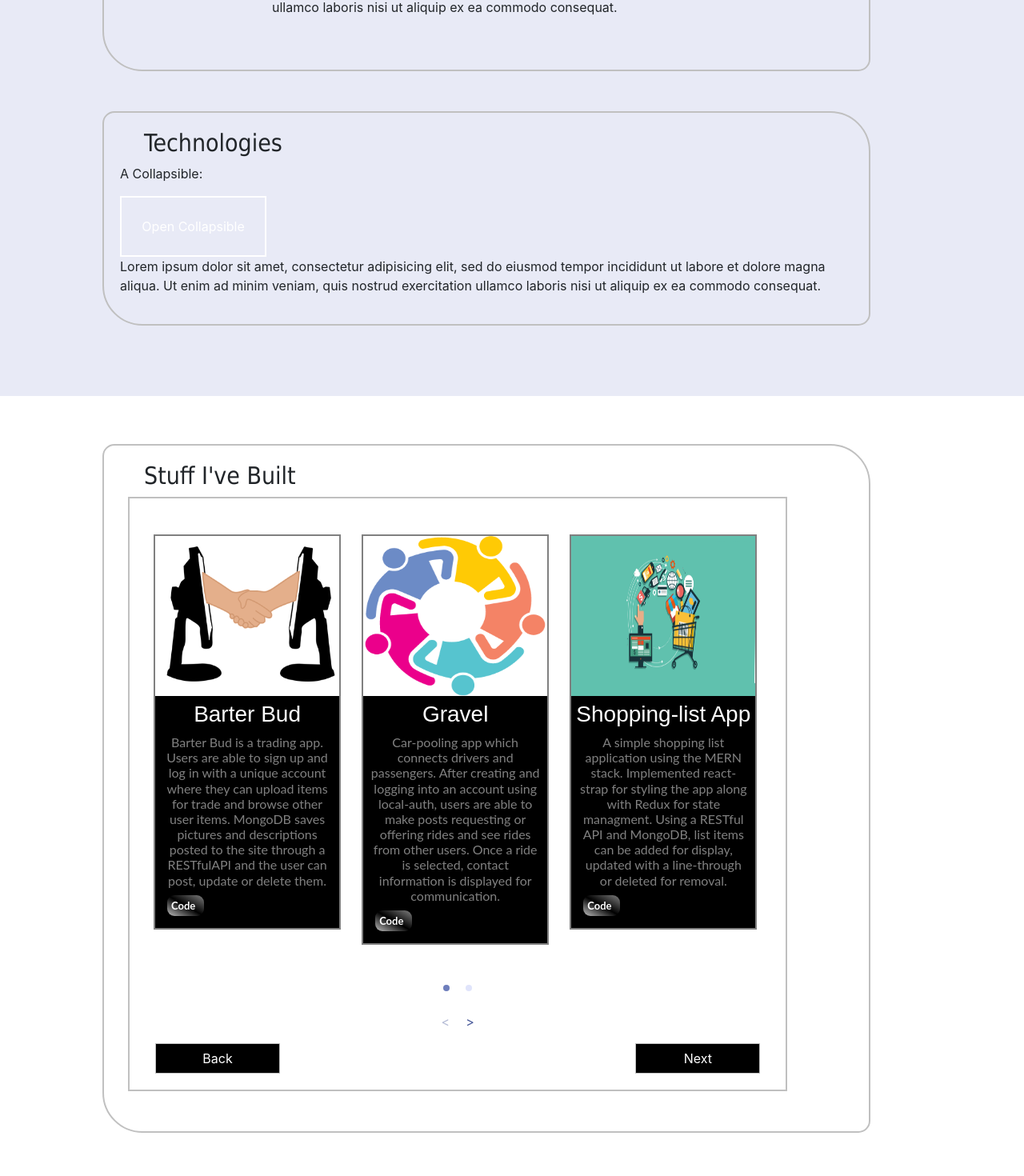
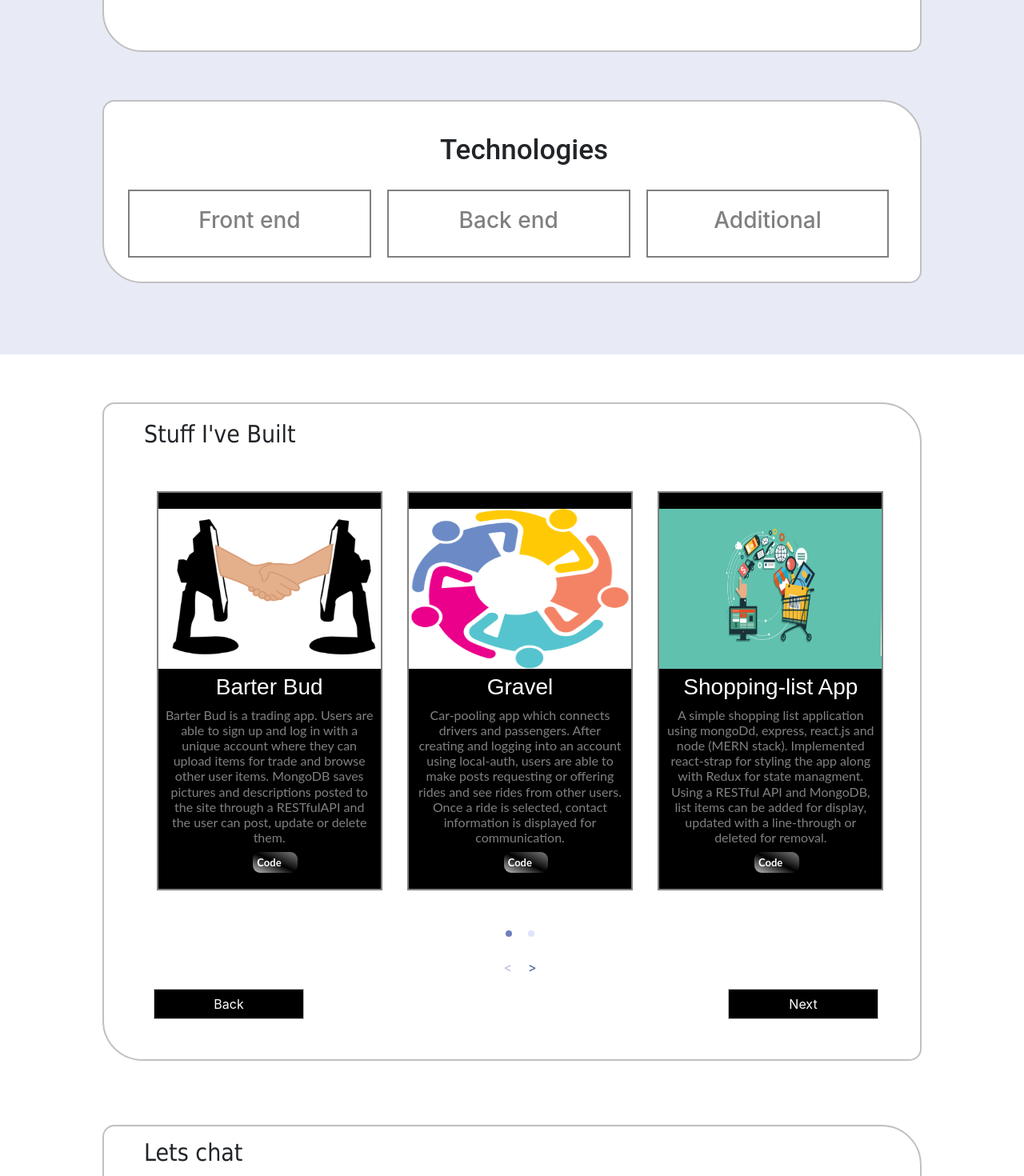
Before and after one commit to caseycling/portfolio, a React (Create React App) app in the folder client/: page / in a window 1280 px wide. Shown: the part 1099-2569 px from the top of the page at 80% size. Built offline with nearby package versions, Linux system fonts and the light colour scheme; a web font is replaced by a local one.

Commit message:
Initial technologies section

```diff
--- a/client/src/components/Carousel/Carousel.js
+++ b/client/src/components/Carousel/Carousel.js
@@ -31,27 +31,27 @@ class Gallery extends React.Component {
       projectHref: 'https://caseyclingaman.herokuapp.com/',
       codeHref: 'https://github.com/caseycling/MERN-stack',
       image: shopping,
-      description: 'A simple shopping list application using the MERN stack. Implemented react-strap for styling the app along with Redux for state managment. Using a RESTful API and MongoDB, list items can be added for display, updated with a line-through or deleted for removal.'
+      description: 'A simple shopping list application using mongoDd, express, react.js and node (MERN stack). Implemented react-strap for styling the app along with Redux for state managment. Using a RESTful API and MongoDB, list items can be added for display, updated with a line-through or deleted for removal.'
     },
     {
       title: 'Recipe Generator',
       projectHref: 'https://caseycling.github.io/recipeApp/',
       codeHref: 'https://github.com/caseycling/recipeApp/',
       image: recipe,
-      description: 'App for finding recipes. Upon entering an ingredient in the search bar, the Edmam API is queried for recipes relative to the search term. The resulting JSON response object is then passed in as props to the recipe component which then displays  the top ten resulting recipes.',
+      description: 'App for finding recipes using a RESTful API. Upon entering an ingredient in the search bar, the Edmam API is queried for recipes relative to the search term. The resulting JSON response object is then passed in as props to the recipe component which then displays  the top ten resulting recipes.',
     },
     {
       title: 'Weather App',
       projectHref: 'https://caseycling.github.io/weather-app/',
       codeHref: 'https://github.com/caseycling/weather-app/',
       image: weather,
-      description: 'Single-page application built with React for searching the weather using RESTful API. After searching for a city, a request is sent to OpenWeatherMap and the resulting date and weather is displayed with background dynamically changing dependent on the weather.',
+      description: 'Single-page application built with a React.js frontend for searching the weather. After entering in a city, a request is sent to OpenWeatherMap using HTTP protocol and the resulting date and weather is displayed with background dynamically changing dependent on the weather.',
     },
   ]
 
   state = {
     galleryItems: this.items.map((i) =>
-      <div className="individualContainer" style={{ background: "black", width: "90%" }} id={i.image}>
+      <div className="individualContainer" style={{ background: "black", width: "90%", height: "100%" }} id={i.image}>
         <a href={i.projectHref} target={"_blank"}>
           <img id="projectImage" src={i.image} alt="Project" />
         </a>
@@ -95,7 +95,7 @@ class Gallery extends React.Component {
         <nav>{this.items.map(this.thumbItem)}</nav>
         <div  >
           <button id="carousel-btn" style={{ float: "left", marginLeft: "12px" }} onClick={() => this.Carousel.slidePrev()}> Back </button>
-          <button id="carousel-btn" style={{ float: "right", marginRight: "12px" }} onClick={() => this.Carousel.slideNext()}> Next </button>
+          <button id="carousel-btn" style={{ float: "right", marginRight: "22px" }} onClick={() => this.Carousel.slideNext()}> Next </button>
         </div>
       </div>
     )
--- a/client/src/components/Contact/Contact.css
+++ b/client/src/components/Contact/Contact.css
@@ -1,6 +1,6 @@
 
 .contactContainer {
-    width: 70%;
+    width: 80%;
     margin: 80px;
     margin-left: 10%;
     /* margin-right: 5%; */
--- a/client/src/components/Navbar/Navbar.css
+++ b/client/src/components/Navbar/Navbar.css
@@ -1,6 +1,7 @@
 .navBar {
   position: fixed;
   top: 0;
+  height: 7%;
   width: 100%;
   z-index: 100;
   border-bottom: 1px solid white;
--- a/client/src/components/Projects/Projects.css
+++ b/client/src/components/Projects/Projects.css
@@ -2,8 +2,9 @@
 /* Projects page section */
 .projectsContainer  {
     margin-left: 10%;
-    width: 75%;
+    width: 80%;
     padding: 20px;
+    padding-bottom: 0px;
     border: solid 2px silver;
     border-radius: 15px 50px;
 
@@ -16,7 +17,7 @@
       margin: 10px;
       height: 100%;
       width: 90%;
-      padding-bottom: 15px;
+      padding-bottom: 20px;
 
       border: solid 2px grey;
       color: grey;
--- a/client/src/components/Projects/Projects.js
+++ b/client/src/components/Projects/Projects.js
@@ -7,14 +7,14 @@ const Projects = () => {
 
     render()
     return (
-        <div className="projectsContainer" id="projects" style={{ paddingBottom: "40px" }}>
-            <h3 style={ HeaderStyle }>Stuff I've Built</h3>
-            <div className="individualContainer" style={ CarouselStyle }>
-                <CarouselTest
-                    autoplay={true}
-                />
+            <div className="projectsContainer" id="projects" style={{ paddingBottom: "20px" }}>
+                <h3 style={HeaderStyle}>Stuff I've Built</h3>
+                <div className="individualContainer" style={CarouselStyle}>
+                    <CarouselTest
+                        autoplay={true}
+                    />
+                </div>
             </div>
-        </div>
     )
 }
 
@@ -29,11 +29,11 @@ let HeaderStyle = {
 }
 
 let CarouselStyle = {
-    width: "90%",
+    width: "100%",
     marginLeft: "10px",
     padding: "35px 20px 20px 20px",
     marginTop: "0px",
-    border: "2px solid silver"
+    border: "none"
 }
 
 export default Projects;
--- a/client/src/components/Technologies/Technologies.css
+++ b/client/src/components/Technologies/Technologies.css
@@ -2,7 +2,8 @@
 .techContainer {
     margin-left: 10%;
     margin-bottom: 50px;
-    width: 75%;
+    margin-bottom: 50px;
+    width: 80%;
     padding: 20px;
     border: solid 2px silver;
     border-radius: 15px 50px;
@@ -10,18 +11,15 @@
     /* background-image: url('../../images/navbackground.jpg') */
   }
 
-  table {
-    font-family: arial, sans-serif;
-    border-collapse: collapse;
-    width: 100%;
+  .individualContainer {
+    display: inline-block;
+    text-align: center;
+    margin: 10px;
+    height: 100%;
+    width: 31%;
+    padding-bottom: 20px;
+    padding-top: 20px;
+
+    border: solid 2px grey;
+    color: grey;
   }
-
-  td, th {
-    border: 1px solid #dddddd;
-    text-align: left;
-    padding: 8px;
-  }
-
-  tr:nth-child(even) {
-    background-color: #dddddd;
-  }
--- a/client/src/components/Technologies/Technologies.js
+++ b/client/src/components/Technologies/Technologies.js
@@ -5,22 +5,28 @@ import './Technologies.css'
 class Technologies extends Component {
     render() {
         return (
-            <div style={{backgroundColor: "#e8eaf6", paddingTop: "5%", paddingBottom: "3%", marginBottom: "60px"}}>
+            <div style={Container}>
                 <div className="techContainer" style={{
-                    display: "block", height: "100%", paddingBottom: "50px",
+                    display: "block", height: "100%", paddingBottom: "50px", backgroundColor: "white", marginBottom: "60px"
                 }} id="technologies">
-                    <img src={Headshot} style={{ width: "150px", height: "200px", margin: "20px", marginBottom: "30px", float: "left" }}></img>
+                    <img src={Headshot} style={Image}></img>
                     <h3 style={{ marginTop: "20px" }}>About Me</h3>
                     <p>Lorem ipsum dolor sit amet, consectetur adipisicing elit, sed do eiusmod tempor incididunt ut labore et dolore magna aliqua. Ut enim ad minim veniam, quis nostrud exercitation ullamco laboris nisi ut aliquip ex ea commodo consequat.
                     Lorem ipsum dolor sit amet, consectetur adipisicing elit, sed do eiusmod tempor incididunt ut labore et dolore magna aliqua. Ut enim ad minim veniam, quis nostrud exercitation ullamco laboris nisi ut aliquip ex ea commodo consequat.
                     Lorem ipsum dolor sit amet, consectetur adipisicing elit, sed do eiusmod tempor incididunt ut labore et dolore magna aliqua. Ut enim ad minim veniam, quis nostrud exercitation ullamco laboris nisi ut aliquip ex ea commodo consequat.</p>
                 </div>
-                <div className="techContainer" id="technologies">
+                <div className="techContainer" id="technologies"style={{backgroundColor: "white"}}>
                     <h2 style={HeaderStyle}>Technologies</h2>
-                    <p>A Collapsible:</p>
-                    <button type="button" class="collapsible">Open Collapsible</button>
                     <div class="content">
-                        <p>Lorem ipsum dolor sit amet, consectetur adipisicing elit, sed do eiusmod tempor incididunt ut labore et dolore magna aliqua. Ut enim ad minim veniam, quis nostrud exercitation ullamco laboris nisi ut aliquip ex ea commodo consequat.</p>
+                        <div className="individualContainer">
+                            <h3>Front end</h3>
+                        </div>
+                        <div className="individualContainer">
+                            <h3>Back end</h3>
+                        </div>
+                        <div className="individualContainer">
+                            <h3>Additional</h3>
+                        </div>
                     </div>
                 </div>
             </div>
@@ -29,12 +35,29 @@ class Technologies extends Component {
 }
 
 //Styling Objects
+let Container = {
+    backgroundColor: "#e8eaf6",
+    paddingTop: "5%",
+    paddingBottom: "3%",
+    marginBottom: "60px"
+}
+
+let Image = {
+    width: "150px",
+    height: "200px",
+    margin: "20px",
+    marginBottom: "30px",
+    float: "left",
+    borderRadius: "70px"
+}
+
 let HeaderStyle = {
-    fontSize: "30px",
-    fontFamily: "MontSerrat,Tahoma,Arial,sans-serif",
-    paddingTop: "0px",
+    fontSize: "35px",
+    fontFamily: "'Roboto', sans-serif",
+    paddingTop: "20px",
+    paddingBottom: "10px",
     marginLeft: "30px",
-    textAlign: "justify"
+    textAlign: "center"
 }
 
 export default Technologies;
```
